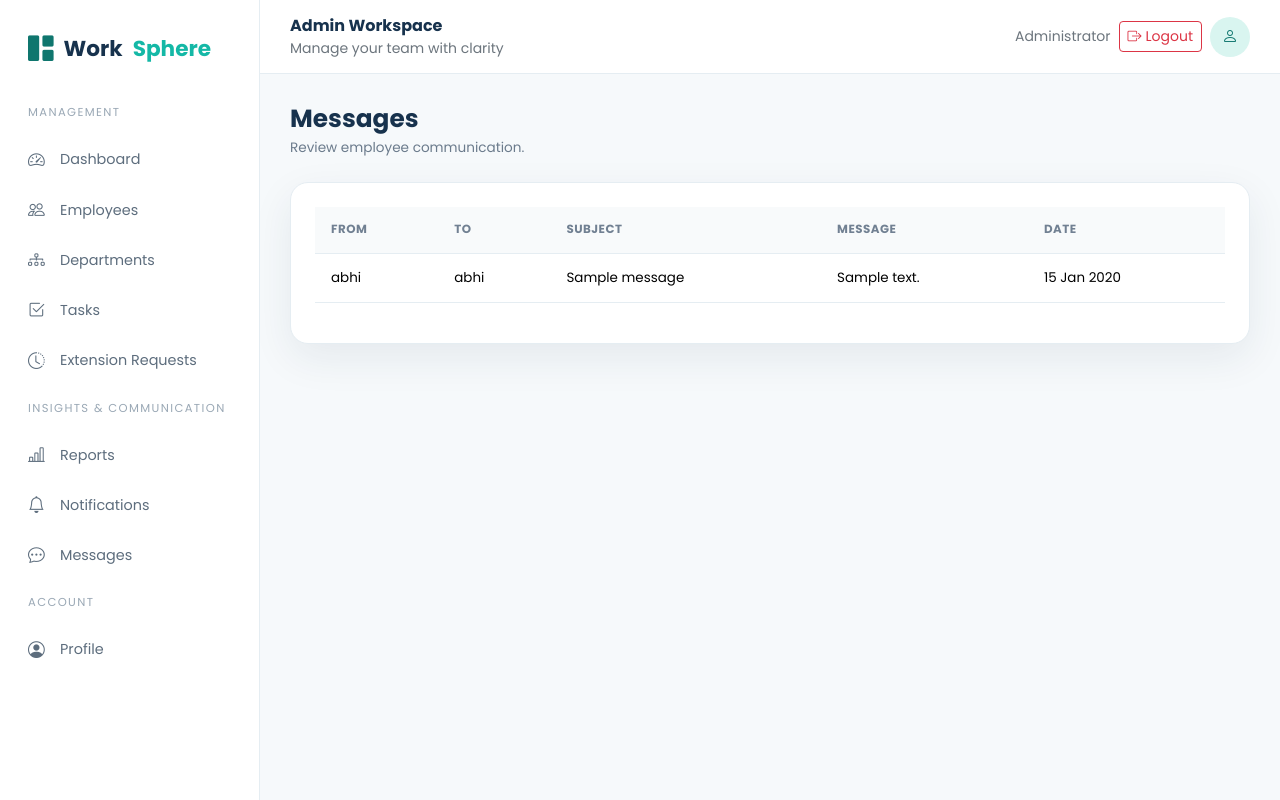
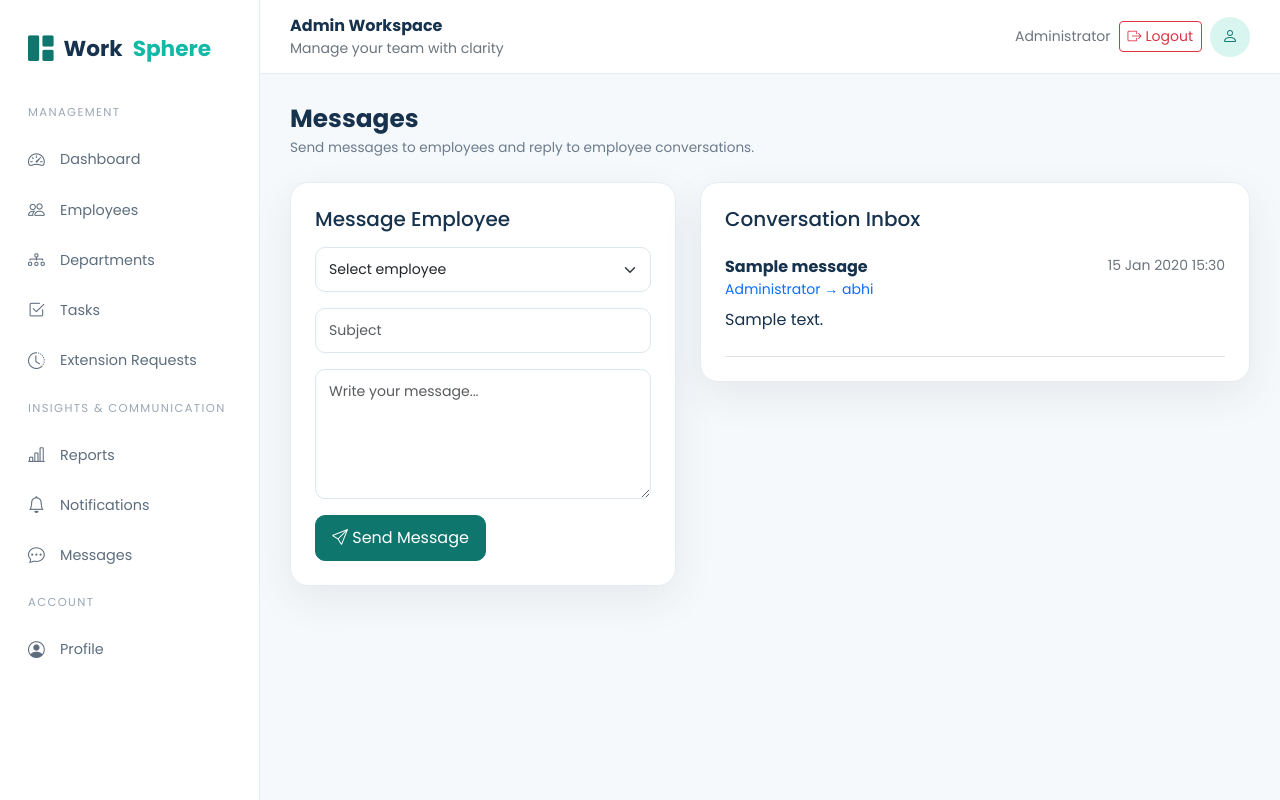
Before and after one commit to abhikrishnan447-dotcom/employee-management-system, a Django app: template work_management/work_manage/work_manage_app/templates/admin/messages.html in a window 1280 px wide. Run offline with Django 5.2, Linux system fonts and the light colour scheme; the template is opened without the code that fills it: values that come from a table or form of the project are taken from there, others are empty; data comes from the database, SQL or seed files in the repository; tables that the repository leaves empty hold one stand-in row (values such as "Sample post").

Commit message:
Add admin send and reply message UI

```diff
--- a/work_management/work_manage/work_manage_app/templates/admin/messages.html
+++ b/work_management/work_manage/work_manage_app/templates/admin/messages.html
@@ -1 +1,9 @@
-{% extends 'workspace/admin_base.html' %}{% block title %}Messages | WorkSphere{% endblock %}{% block content %}<div class="page-title mb-4"><h1>Messages</h1><p>Review employee communication.</p></div><div class="card-pro p-4"><div class="table-responsive"><table class="table align-middle"><thead><tr><th>From</th><th>To</th><th>Subject</th><th>Message</th><th>Date</th></tr></thead><tbody>{% for item in messages_list %}<tr><td>{{ item.sender.name }}</td><td>{{ item.recipient.name }}</td><td>{{ item.subject }}</td><td>{{ item.body|truncatechars:70 }}</td><td>{{ item.created_at|date:'d M Y' }}</td></tr>{% empty %}<tr><td colspan="5">No messages.</td></tr>{% endfor %}</tbody></table></div></div>{% endblock %}
+{% extends 'workspace/admin_base.html' %}
+{% block title %}Messages | WorkSphere{% endblock %}
+{% block content %}
+<div class="page-title mb-4"><h1>Messages</h1><p>Send messages to employees and reply to employee conversations.</p></div>
+<div class="row g-4 mb-4">
+<div class="col-lg-5"><div class="card-pro p-4"><h5>Message Employee</h5><form method="post" class="mt-3">{% csrf_token %}<select class="form-select mb-3" name="recipient" required><option value="">Select employee</option>{% for employee in employees %}<option value="{{ employee.id }}">{{ employee.name }} — {{ employee.email }}</option>{% endfor %}</select><input class="form-control mb-3" name="subject" placeholder="Subject" required><textarea class="form-control mb-3" name="body" rows="5" placeholder="Write your message..." required></textarea><button class="btn btn-primary"><i class="bi bi-send"></i> Send Message</button></form></div></div>
+<div class="col-lg-7"><div class="card-pro p-4"><h5>Conversation Inbox</h5>{% for item in messages_list %}<div class="py-3 border-bottom"><div class="d-flex justify-content-between"><strong>{{ item.subject }}</strong><span class="small text-secondary">{{ item.created_at|date:'d M Y H:i' }}</span></div><div class="small text-primary">{% if item.is_admin_sender %}Administrator → {{ item.recipient.name }}{% else %}{{ item.sender.name }} → Administrator{% endif %}</div><p class="mb-2 mt-2">{{ item.body }}</p>{% if not item.is_admin_sender and item.sender %}<form method="post" action="{% url 'admin_message_reply' item.id %}" class="border-top pt-3">{% csrf_token %}<input class="form-control mb-2" name="subject" value="Re: {{ item.subject }}" required><textarea class="form-control mb-2" name="body" rows="3" placeholder="Write your reply..." required></textarea><button class="btn btn-sm btn-primary"><i class="bi bi-reply"></i> Reply to {{ item.sender.name }}</button></form>{% endif %}</div>{% empty %}<p class="text-muted">No employee messages yet.</p>{% endfor %}</div></div>
+</div>
+{% endblock %}
```
